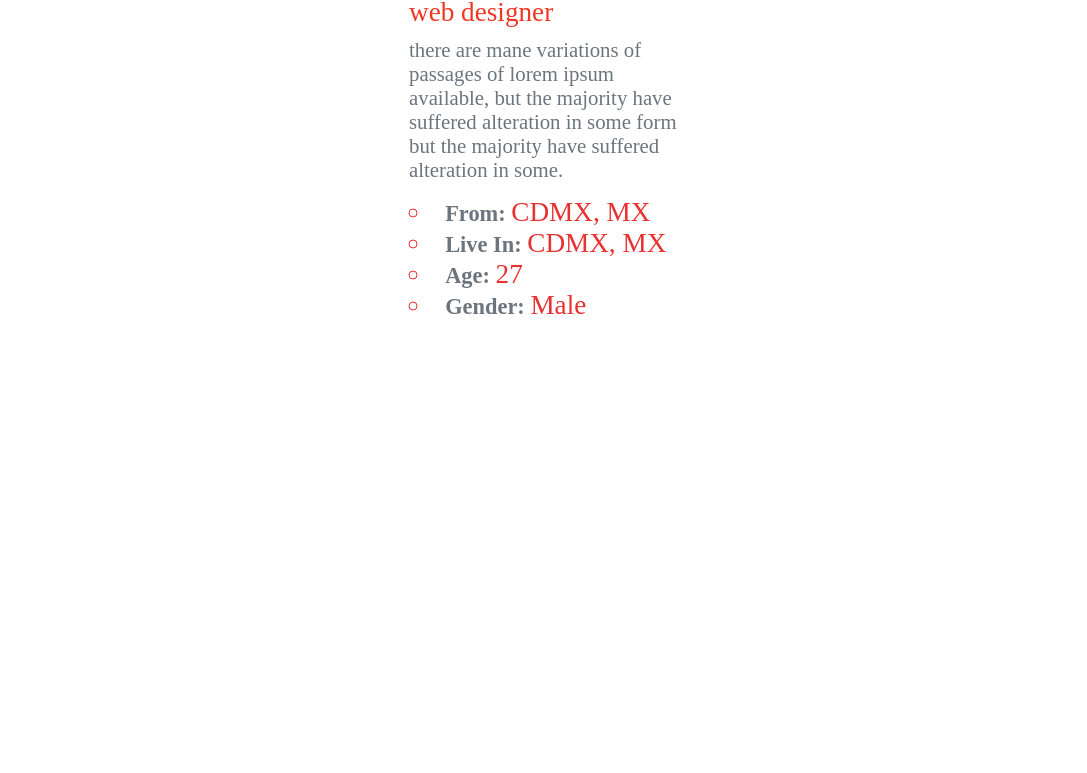
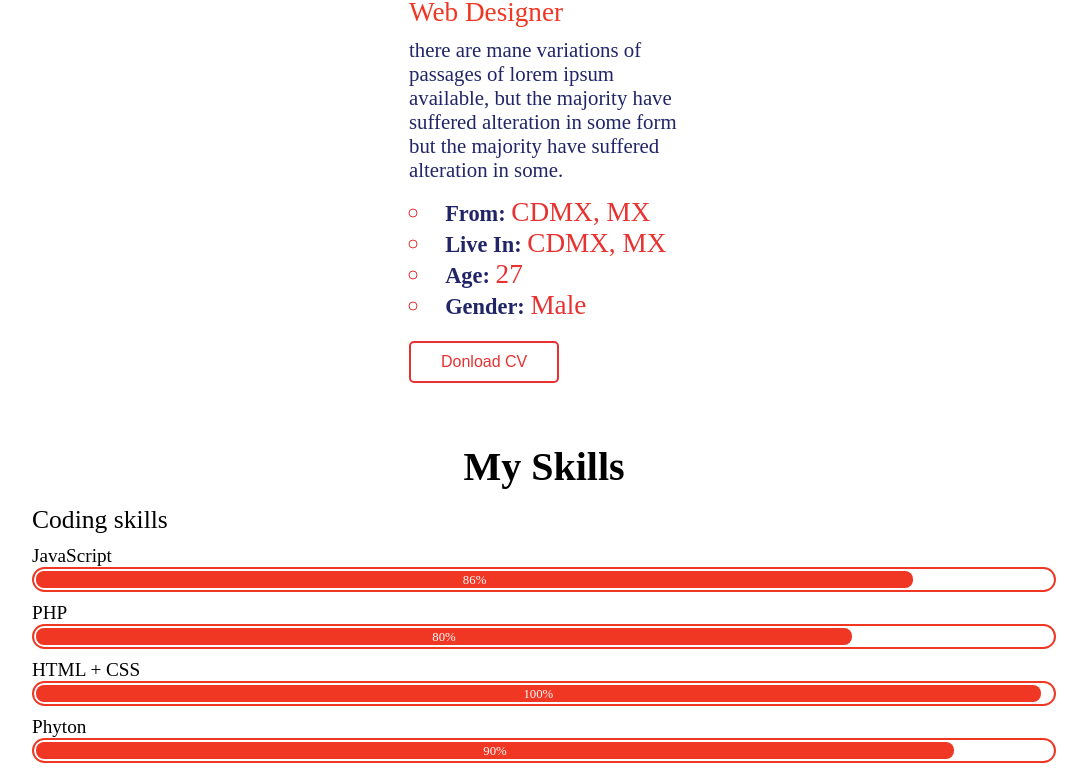
Before and after one commit to JairGonzalaz/JairGonzalaz, a plain HTML site: page index.html in a window 1280 px wide. Shown: the part 1197-1970 px from the top of the page, without its empty margins (96-1183 px from the left). Before the commit the page ends 1700 px from the top, so only its background shows below. Drawn offline with Linux system fonts and the light colour scheme.

Commit message:
se agrego la segunda seccion (skills) junto con unas graficas

```diff
--- a/index.html
+++ b/index.html
@@ -39,7 +39,7 @@
             </div>
             <div class="div-text-container">
                 <h2 class="name-container-h2">Jair Gonzalaz</h2>
-                <p class="work-container">web designer</p>
+                <p class="work-container">Web Designer</p>
                 <p class="parrafo-container">there are mane variations of passages of lorem ipsum available, but the majority have suffered alteration in some form but the majority have suffered alteration in some.</p>
                 <ul class="ul-me-description-container">
                     <li><b>From: </b>CDMX, MX
@@ -48,6 +48,43 @@
                     <li><B>Age: </B>27</li>
                     <li><b>Gender: </b>Male</li>
                 </ul>
+                <button class="button-container-CV">Donload CV</button>
+            </div>
+            <div class="skills-div-container">
+                <h3>My Skills</h3>
+                <p class="subtitle-container">Coding skills</p>
+                <div class="javascript-div-container color-div">
+                    <p class="tittle-java-container">JavaScript</p>
+                    <div class="border-line-graph">
+                        <div class="graph-percent graph-percent-js">
+                            <p class="number-graph" >86%</p>
+                        </div>
+                    </div>
+                </div>
+                <div class="javascript-div-container color-div">
+                    <p class="tittle-java-container">PHP</p>
+                    <div class="border-line-graph">
+                        <div class="graph-percent graph-percent-php">
+                            <p class="number-graph" >80%</p>
+                        </div>
+                    </div>
+                </div>
+                <div class="javascript-div-container color-div">
+                    <p class="tittle-java-container">HTML + CSS</p>
+                    <div class="border-line-graph">
+                        <div class="graph-percent graph-percent-html-css">
+                            <p class="number-graph" >100%</p>
+                        </div>
+                    </div>
+                </div>
+                <div class="javascript-div-container color-div">
+                    <p class="tittle-java-container">Phyton</p>
+                    <div class="border-line-graph">
+                        <div class="graph-percent graph-percent-phyton">
+                            <p class="number-graph" >90%</p>
+                        </div>
+                    </div>
+                </div>
             </div>
 
 
--- a/style.css
+++ b/style.css
@@ -135,7 +135,8 @@ main
 .name-container-h2
 {
     font-size: 2.5rem;
-    color: #e73231;
+    color: #212567;
+    font-weight: lighter;
 }
 .work-container
 {
@@ -147,7 +148,8 @@ main
 {
     padding-top: 10px;
     font-size: 1.3rem;
-    color:#6c757d ;
+    color:#212567 ;
+    font-weight: lighter;
 }
 .ul-me-description-container
 {
@@ -163,7 +165,7 @@ main
 .ul-me-description-container li b
 {
     font-size: 1.4rem;
-    color:#6c757d ;
+    color:#212567 ;
 }
 .ul-me-description-container li ::marker
 {
@@ -171,3 +173,91 @@ main
 
     color: #6c757d;
 }
+.button-container-CV
+{
+
+    padding: 10px 30px;
+    font-size: 1rem;
+    margin: 20px auto ;
+    color: #e73231;
+    background-color: transparent;
+    border-radius: 5px;
+    border: 2px solid #e73231;
+    text-align: center;
+
+}
+
+.skills-div-container
+{
+    padding-top: 40px;
+    margin: 0 auto;
+    width: 80%;
+}
+.skills-div-container h3
+{
+    text-align: center;
+    font-size: 2.5rem;
+}
+.skills-div-container .subtitle-container
+{
+    padding: 15px 0 10px 0;
+    font-size: 1.6rem;
+}
+
+.color-div
+{
+    width: auto;
+    padding-bottom: 10px;
+
+}
+
+.tittle-java-container
+{
+    font-size: 1.2rem;
+}
+
+.border-line-graph
+{
+    position: relative;
+    align-items: center;
+    border-radius: 12.5px;
+    height: 25px;
+    border: 2px solid #ef3724;
+
+}
+.graph-percent
+{
+    position: absolute;
+    border-radius: 8px;
+    top: 2px;
+    left: 2px;
+    height: 17px;
+
+    background-color: #ef3724;
+
+    text-align: center;
+}
+.number-graph
+{
+
+    padding-top: 2px;
+    font-size: 0.8rem;
+    color: #ffffff;
+}
+/* name__%%%%%_____________________________ */
+.graph-percent-php
+{
+    width: 80%;
+}
+.graph-percent-js
+{
+    width:86%;
+}
+.graph-percent-html-css
+{
+    width: 98.5%;
+}
+.graph-percent-phyton
+{
+    width: 90%;
+}
```
